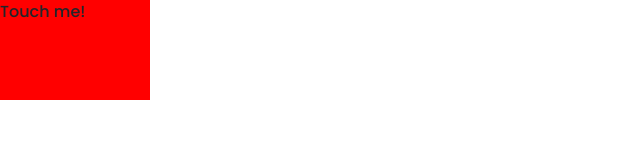
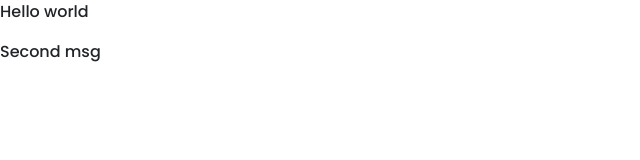
Before and after one commit to NikitaKlimuk/JS_learning_project, a website: page src/index.html in a window 1280 px wide. Shown: the whole page, without its empty margins (0-640 px from the left). Drawn offline with nearby package versions, Linux system fonts and the light colour scheme; files that its build step writes are made by us from their sources.

Commit message:
13 commit, final basic

```diff
--- a/src/index.html
+++ b/src/index.html
@@ -8,25 +8,14 @@
     <meta name="title" content="JS test project">
     <meta name="description" content="This is my test JS project">
 
-    <style>
-		body {
-			height: 1000px;
-		}
-		.box {
-			width: 150px;
-			height: 100px;
-			background-color: red;
-		}
-	</style>
-
     <link rel="stylesheet" href="css/style.min.css">
 </head>
 <body>
 
-    <div class="box">
-		Touch me!
-	</div>
 
-    <script src="js/js49.js"></script>
+    <p>Hello world</p>
+    <p>Second msg</p>
+
+    <script defer src="js/js50.js"></script>
 </body>
 </html>
--- a/src/js/js49.js
+++ b/src/js/js49.js
@@ -26,7 +26,7 @@ window.addEventListener('DOMContentLoaded', () => {
     box.addEventListener('touchmove', (e) => {
         e.preventDefault();
 
-        console.log(e.targetTouches[0].pageX);
+        console.log(e.targetTouches[0].pageX); // Отслеживает координаты пальца на объекте
     });
 });
 
--- /dev/null
+++ b/src/js/js50.js
@@ -0,0 +1,27 @@
+// deffer & async
+// defer - загружает скрипт в фоновом режиме и запустить когда загрузится все дом дерево
+// async - загружает скрипт в фоновом режиме и запускает по готовности
+
+
+"use strict";
+
+const p = document.querySelectorAll('p');
+console.log(p);
+
+/* const script = document.createElement('script');
+script.src = "js/test.js";
+script.async = false; //ведёт себя как обычный скрипт (грузит друг за другом)
+document.body.append(script); */
+
+// по умолчанию грузит асинхронно
+
+
+function loadScript(src) {
+    const script = document.createElement('script');
+    script.src = src;
+    script.async = false;
+    document.body.append(script);
+}
+
+loadScript("js/test.js");
+loadScript("js/some.js");
```
